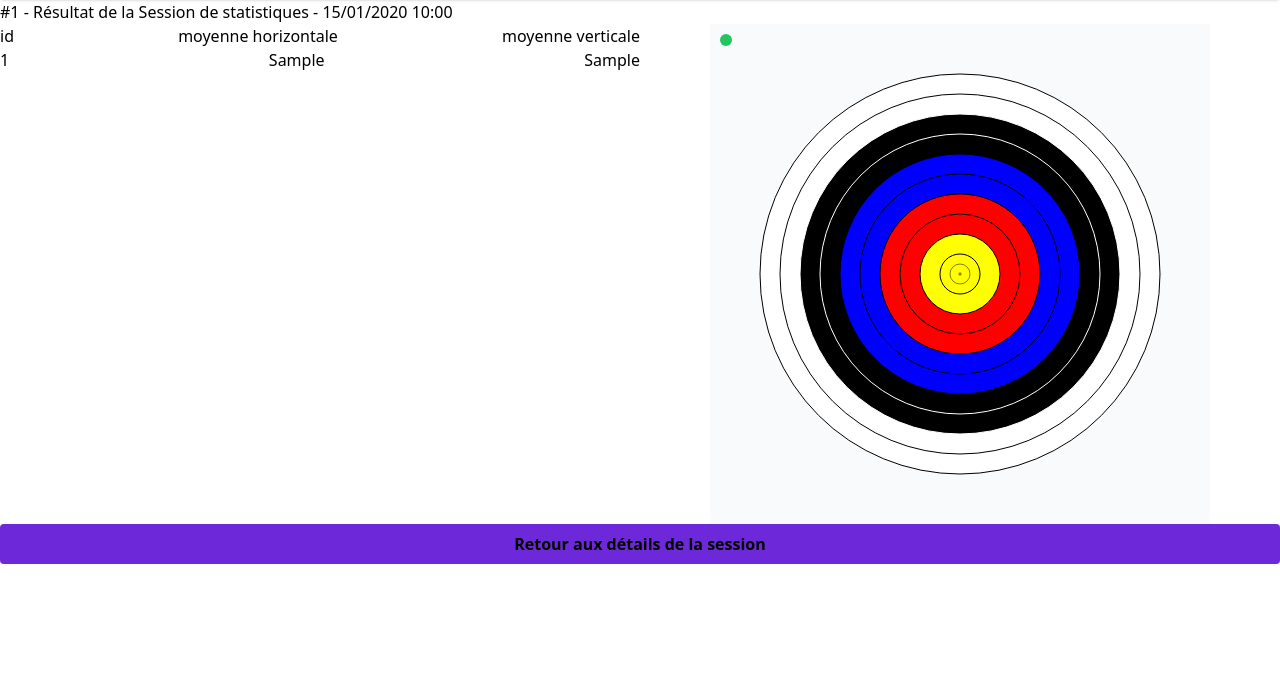
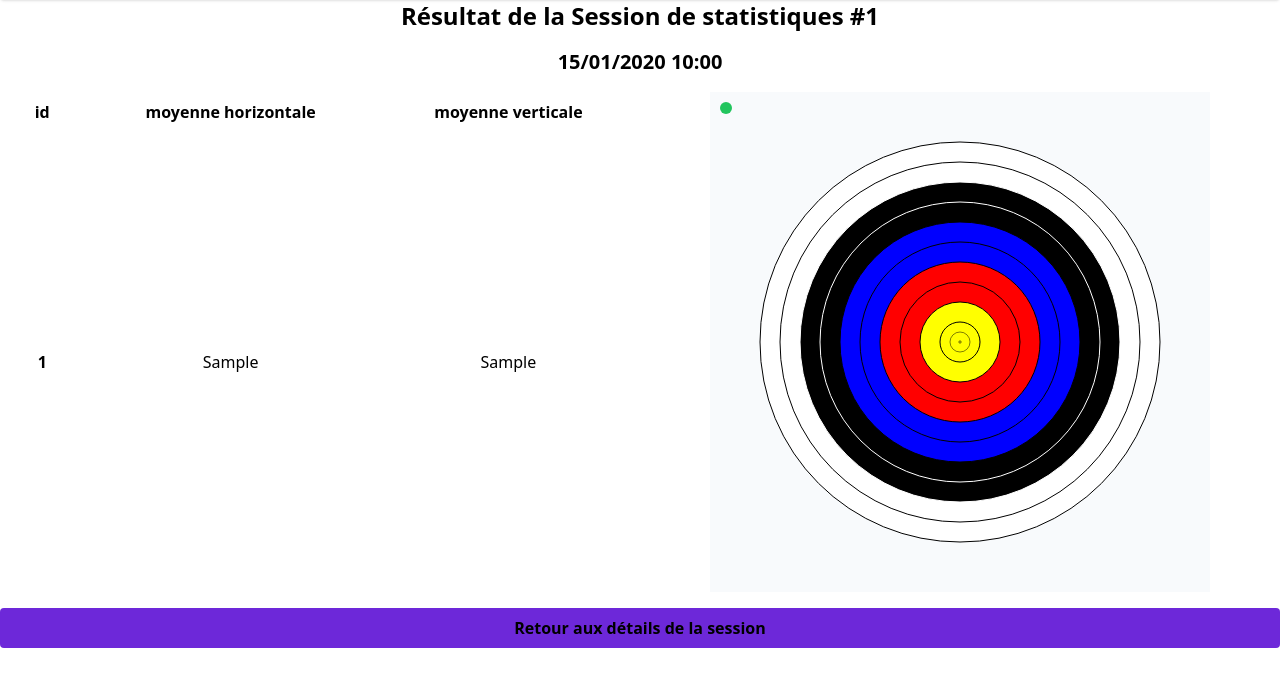
Before and after one commit to remace/OC-P13_Archery_Buddy, a Django app: template ArcheryBuddy/records/templates/records/stats_session_result.html in a window 1280 px wide. Shown: the part 72-759 px from the top of the page. Run offline with Django 4.2, Linux system fonts and the light colour scheme; the template is opened without the code that fills it: most values are stand-ins (such as "Sample title", 1, 10 or a date in 2020); some libraries are stand-ins or nearby versions.

Commit message:
💄 stats session result template
refers issue #32

```diff
--- a/ArcheryBuddy/records/static/records/js/statsRecords/HighlightShot.js
+++ b/ArcheryBuddy/records/static/records/js/statsRecords/HighlightShot.js
@@ -2,7 +2,6 @@ let ARROWS = document.getElementsByClassName("arrow-container")
 
 
 function getPointFromArrow(element) {
-
     let arrow_id = element.children[0].innerText
     let pos_x = Math.round(parseFloat(element.children[1].innerText.replace(',', '.'))).toString()
     let pos_y = Math.round(parseFloat(element.children[2].innerText.replace(',', '.'))).toString()
--- a/ArcheryBuddy/records/templates/records/stats_session_result.html
+++ b/ArcheryBuddy/records/templates/records/stats_session_result.html
@@ -2,24 +2,29 @@
 {% load static %}
 {% block content %}
     <div class="relative">
-        <h1 id="srs-title">
-            #{{ stats_session_id }} - Résultat de la Session de statistiques - {{ srs.session_datetime|date:'d/m/Y G:i' }}
+        <h1 id="srs-title" class="mb-4 text-2xl text-center font-bold">
+            Résultat de la Session de statistiques #{{ stats_session.pk }}
         </h1>
+        <h2 class="mb-4 text-xl text-center font-bold">{{ stats_session.session_datetime|date:'d/m/Y G:i' }}</h2>
         <div class="flex">
-            <div class="arrows-container w-6/12">
-                <div class="flex justify-between">
-                    <div>id</div>
-                    <div>moyenne horizontale</div>
-                    <div>moyenne verticale</div>
-                </div>
-                {% for arrow in arrows %}
-                    <div class="arrow-container flex justify-between hover:bg-violet-400">
-                        <div>{{ arrow.arrow_id }}</div>
-                        <div>{{ arrow.pos_x }}</div>
-                        <div>{{ arrow.pos_y }}</div>
-                    </div>
-                {% endfor %}
-            </div>
+            <table class="w-1/2">
+                <thead>
+                    <tr>
+                        <th class="px-6 py-2">id</th>
+                        <th class="px-6 py-2">moyenne horizontale</th>
+                        <th class="px-6 py-2">moyenne verticale</th>
+                    </tr>
+                </thead>
+                <tbody class="arrows-container">
+                    {% for arrow in arrows %}
+                        <tr class="arrow-container hover:bg-violet-400">
+                            <th scope="row" class="px-6 py-2 text-center">{{ arrow.arrow_id }}</th>
+                            <td class="px-6 py-2 text-center">{{ arrow.pos_x }}</td>
+                            <td class="px-6 py-2 text-center">{{ arrow.pos_y }}</td>
+                        </tr>
+                    {% endfor %}
+                </tbody>
+            </table>
             <div class="w-6/12 flex justify-center items-center" id="target-container">
                 <div id="target" class="z-10 bg-slate-50 w-[500px] h-[500px] relative">
                     <img width="500"
@@ -35,8 +40,8 @@
                 </div>
             </div>
         </div>
-        <a class="text-center block cursor-pointer bg-violet-700 hover:bg-violet-900 font-bold py-2 px-4 rounded w-full"
-           href="{% url 'stats_session_detail' stats_session_id %}">Retour aux détails de la session</a>
+        <a class="text-center block cursor-pointer bg-violet-700 hover:bg-violet-900 font-bold py-2 px-4 mt-4 rounded w-full"
+           href="{% url 'stats_session_detail' stats_session.pk %}">Retour aux détails de la session</a>
     </div>
     <div class="hidden bg-violet-600"></div>
     <div class="hidden bg-green-500"></div>
```
